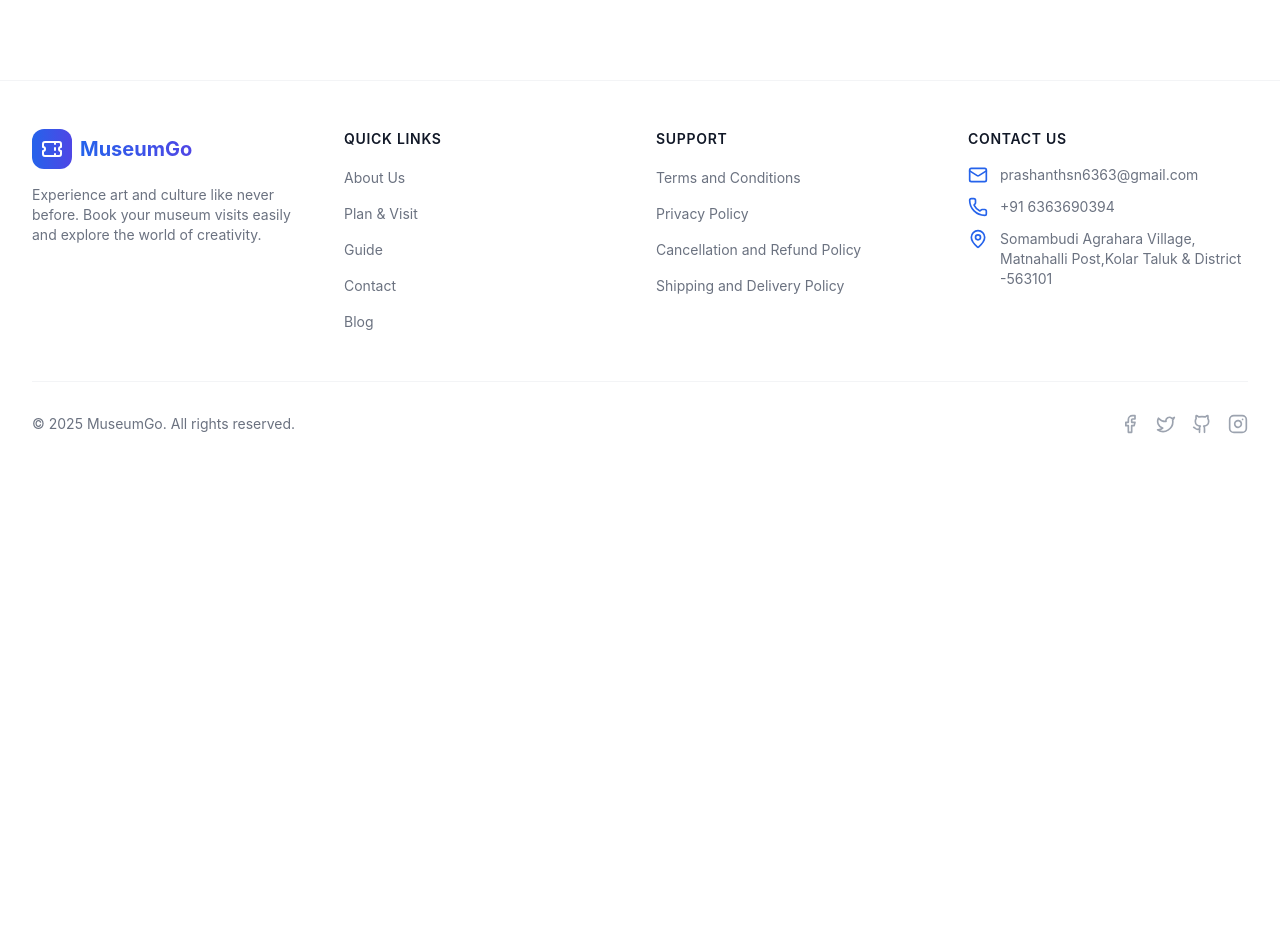
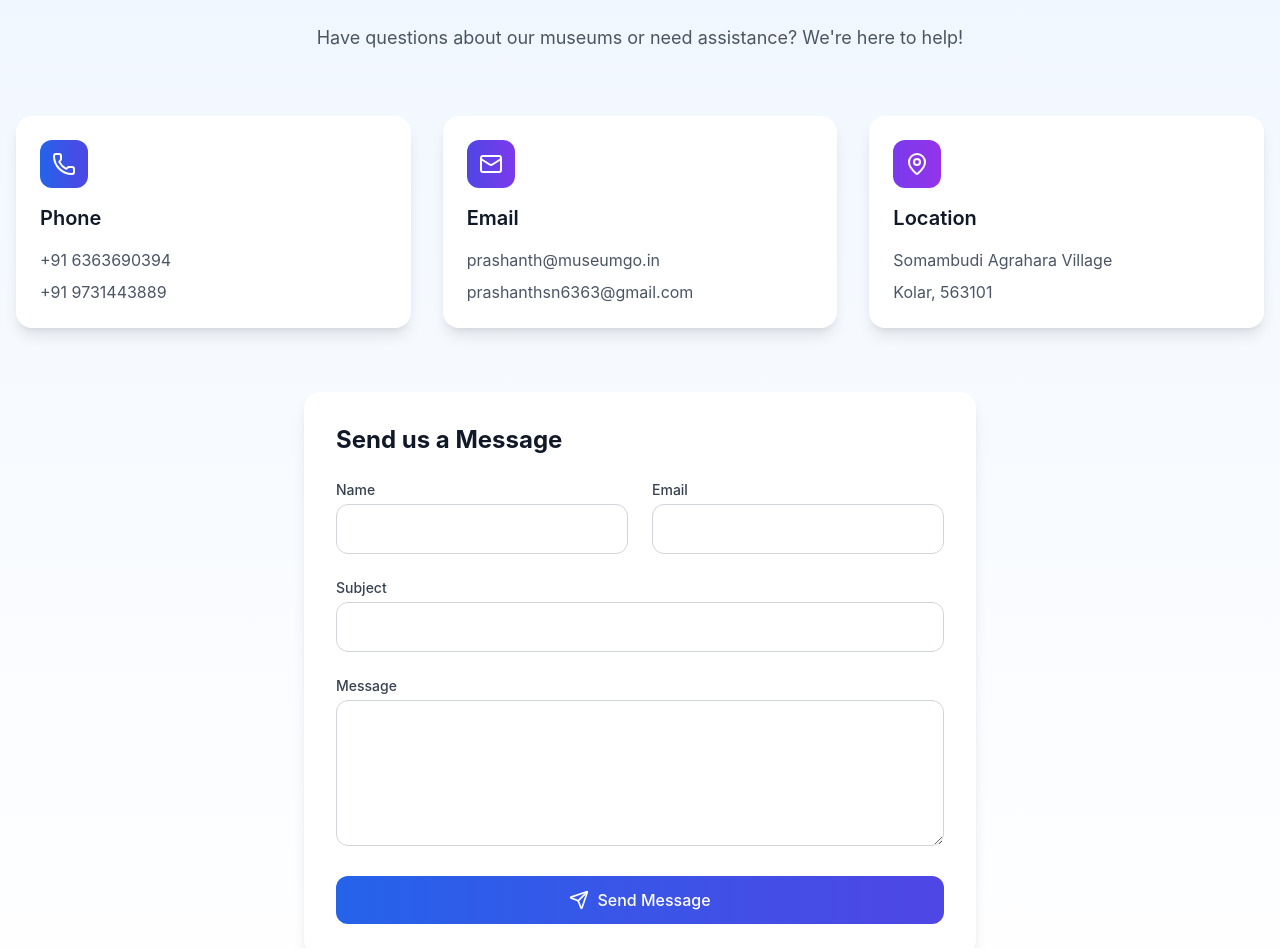
Before and after one commit to Prashanth0718/ONLINE-CHATBOT-TICKETING-SYSTEM, a React (Vite) app in the folder frontend/: page /contact in a window 1280 px wide. Shown: the part 225-1173 px from the top of the page. Before the commit the page ends 800 px from the top, so only its background shows below. Built offline with nearby package versions, Linux system fonts and the light colour scheme.

Commit message:
Added Contact Page

```diff
--- a/frontend/src/App.jsx
+++ b/frontend/src/App.jsx
@@ -20,6 +20,7 @@ import VerifyTicket from "./pages/VerifyTicket";
 import "./App.css";
 import "./index.css";
 import Guide from './pages/Guide';
+import Contact from './pages/Contact';
 
 
 function App() {
@@ -42,6 +43,7 @@ function App() {
             <Route path="/forgot-password" element={<ForgotPassword />} />
             <Route path="/reset-password/:token" element={<ResetPassword />} />
             <Route path="/verify/:ticketId" element={<VerifyTicket />} />
+            <Route path="/contact" element={<Contact />} />
 
             {/* ✅ Protected Routes */}
             <Route element={<PrivateRoute allowedRoles={["user", "admin"]} />}>
--- a/frontend/src/components/ProfileDropdown.jsx
+++ b/frontend/src/components/ProfileDropdown.jsx
@@ -8,7 +8,7 @@ import {
   Settings,
   Ticket,
   ChevronDown,
-  Home,
+  Mail,
   Globe,
   Info,
 } from 'lucide-react';
@@ -96,6 +96,14 @@ const ProfileDropdown = () => {
                 <span>About</span>
               </Link>
 
+              <Link
+                to="/contact"
+                className="flex items-center px-4 py-2.5 text-sm text-gray-700 hover:bg-blue-50 hover:text-blue-600 transition-colors"
+              >
+                <Mail className="w-4 h-4 mr-3" />
+                <span>Contact Us</span>
+              </Link>
+
               {role === "admin" && (
                 <Link
                   to="/admin"
--- /dev/null
+++ b/frontend/src/pages/Contact.jsx
@@ -0,0 +1,201 @@
+import React, { useState } from 'react';
+import { motion } from 'framer-motion';
+import { Mail, Phone, MapPin, Send, Loader } from 'lucide-react';
+import Toast from '../components/ui/Toast';
+
+const Contact = () => {
+  const [formData, setFormData] = useState({
+    name: '',
+    email: '',
+    subject: '',
+    message: ''
+  });
+  const [loading, setLoading] = useState(false);
+  const [toast, setToast] = useState(null);
+
+  const showToast = (message, type = 'success') => {
+    setToast({ message, type });
+    setTimeout(() => setToast(null), 3000);
+  };
+
+  const handleSubmit = async (e) => {
+    e.preventDefault();
+    setLoading(true);
+
+    try {
+      // Simulate API call
+      await new Promise(resolve => setTimeout(resolve, 1000));
+      showToast('Message sent successfully!');
+      setFormData({ name: '', email: '', subject: '', message: '' });
+    } catch (error) {
+      showToast('Failed to send message. Please try again.', 'error');
+    } finally {
+      setLoading(false);
+    }
+  };
+
+  const handleChange = (e) => {
+    const { name, value } = e.target;
+    setFormData(prev => ({ ...prev, [name]: value }));
+  };
+
+  const contactInfo = [
+    {
+      icon: Phone,
+      title: "Phone",
+      details: ["+91 6363690394", "+91 9731443889"],
+      color: "from-blue-600 to-indigo-600"
+    },
+    {
+      icon: Mail,
+      title: "Email",
+      details: ["prashanth@museumgo.in", "prashanthsn6363@gmail.com"],
+      color: "from-indigo-600 to-violet-600"
+    },
+    {
+      icon: MapPin,
+      title: "Location",
+      details: ["Somambudi Agrahara Village", "Kolar, 563101"],
+      color: "from-violet-600 to-purple-600"
+    }
+  ];
+
+  return (
+    <div className="min-h-screen bg-gradient-to-b from-blue-50 to-white py-16 px-4">
+      <div className="max-w-7xl mx-auto">
+        <motion.div
+          initial={{ opacity: 0, y: 20 }}
+          animate={{ opacity: 1, y: 0 }}
+          transition={{ duration: 0.5 }}
+          className="text-center mb-16"
+        >
+          <h1 className="text-4xl md:text-5xl font-bold text-gray-900 mb-6">
+            Get in
+            <span className="block text-transparent bg-clip-text bg-gradient-to-r from-blue-600 to-indigo-600">
+              Touch
+            </span>
+          </h1>
+          <p className="text-lg text-gray-600 max-w-2xl mx-auto">
+            Have questions about our museums or need assistance? We're here to help!
+          </p>
+        </motion.div>
+
+        <div className="grid grid-cols-1 md:grid-cols-3 gap-8 mb-16">
+          {contactInfo.map((info, index) => {
+            const Icon = info.icon;
+            return (
+              <motion.div
+                key={index}
+                initial={{ opacity: 0, y: 20 }}
+                animate={{ opacity: 1, y: 0 }}
+                transition={{ delay: index * 0.2 }}
+                className="bg-white rounded-2xl p-6 shadow-lg hover:shadow-xl transition-all duration-300"
+              >
+                <div className={`w-12 h-12 rounded-xl bg-gradient-to-r ${info.color} flex items-center justify-center mb-4`}>
+                  <Icon className="w-6 h-6 text-white" />
+                </div>
+                <h3 className="text-xl font-semibold text-gray-900 mb-4">{info.title}</h3>
+                <ul className="space-y-2">
+                  {info.details.map((detail, idx) => (
+                    <li key={idx} className="text-gray-600">{detail}</li>
+                  ))}
+                </ul>
+              </motion.div>
+            );
+          })}
+        </div>
+
+        <motion.div
+          initial={{ opacity: 0, y: 20 }}
+          animate={{ opacity: 1, y: 0 }}
+          transition={{ delay: 0.4 }}
+          className="max-w-2xl mx-auto bg-white rounded-2xl shadow-lg p-8"
+        >
+          <h2 className="text-2xl font-bold text-gray-900 mb-6">Send us a Message</h2>
+
+          <form onSubmit={handleSubmit} className="space-y-6">
+            <div className="grid grid-cols-1 md:grid-cols-2 gap-6">
+              <div>
+                <label className="block text-sm font-medium text-gray-700 mb-1">Name</label>
+                <input
+                  type="text"
+                  name="name"
+                  value={formData.name}
+                  onChange={handleChange}
+                  className="w-full px-4 py-3 rounded-xl border border-gray-300 focus:ring-2 focus:ring-blue-500 focus:border-blue-500 transition-all"
+                  required
+                />
+              </div>
+
+              <div>
+                <label className="block text-sm font-medium text-gray-700 mb-1">Email</label>
+                <input
+                  type="email"
+                  name="email"
+                  value={formData.email}
+                  onChange={handleChange}
+                  className="w-full px-4 py-3 rounded-xl border border-gray-300 focus:ring-2 focus:ring-blue-500 focus:border-blue-500 transition-all"
+                  required
+                />
+              </div>
+            </div>
+
+            <div>
+              <label className="block text-sm font-medium text-gray-700 mb-1">Subject</label>
+              <input
+                type="text"
+                name="subject"
+                value={formData.subject}
+                onChange={handleChange}
+                className="w-full px-4 py-3 rounded-xl border border-gray-300 focus:ring-2 focus:ring-blue-500 focus:border-blue-500 transition-all"
+                required
+              />
+            </div>
+
+            <div>
+              <label className="block text-sm font-medium text-gray-700 mb-1">Message</label>
+              <textarea
+                name="message"
+                value={formData.message}
+                onChange={handleChange}
+                rows="5"
+                className="w-full px-4 py-3 rounded-xl border border-gray-300 focus:ring-2 focus:ring-blue-500 focus:border-blue-500 transition-all"
+                required
+              ></textarea>
+            </div>
+
+            <motion.button
+              whileHover={{ scale: 1.02 }}
+              whileTap={{ scale: 0.98 }}
+              type="submit"
+              disabled={loading}
+              className="w-full py-3 bg-gradient-to-r from-blue-600 to-indigo-600 text-white rounded-xl font-medium hover:shadow-lg transition-all duration-300 flex items-center justify-center"
+            >
+              {loading ? (
+                <>
+                  <Loader className="w-5 h-5 mr-2 animate-spin" />
+                  Sending...
+                </>
+              ) : (
+                <>
+                  <Send className="w-5 h-5 mr-2" />
+                  Send Message
+                </>
+              )}
+            </motion.button>
+          </form>
+        </motion.div>
+      </div>
+
+      {toast && (
+        <Toast
+          message={toast.message}
+          type={toast.type}
+          onClose={() => setToast(null)}
+        />
+      )}
+    </div>
+  );
+};
+
+export default Contact;
```
